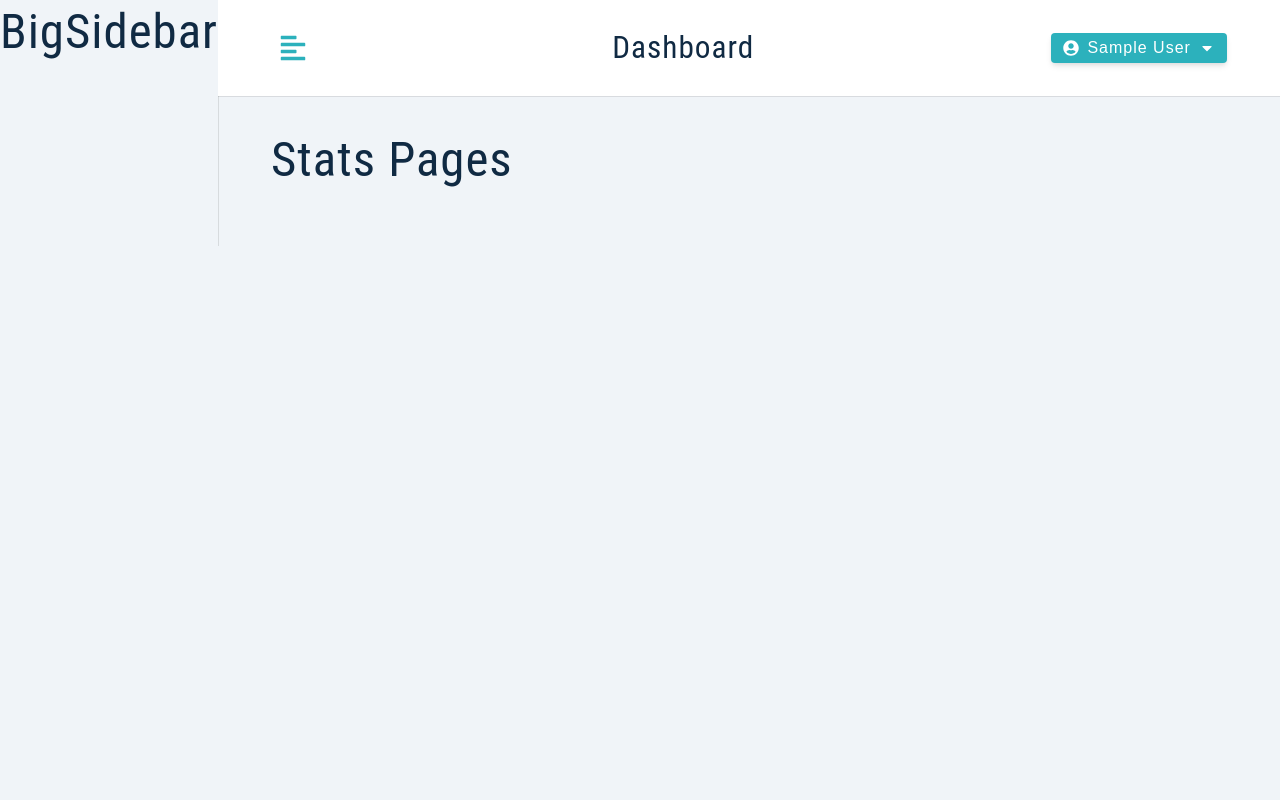
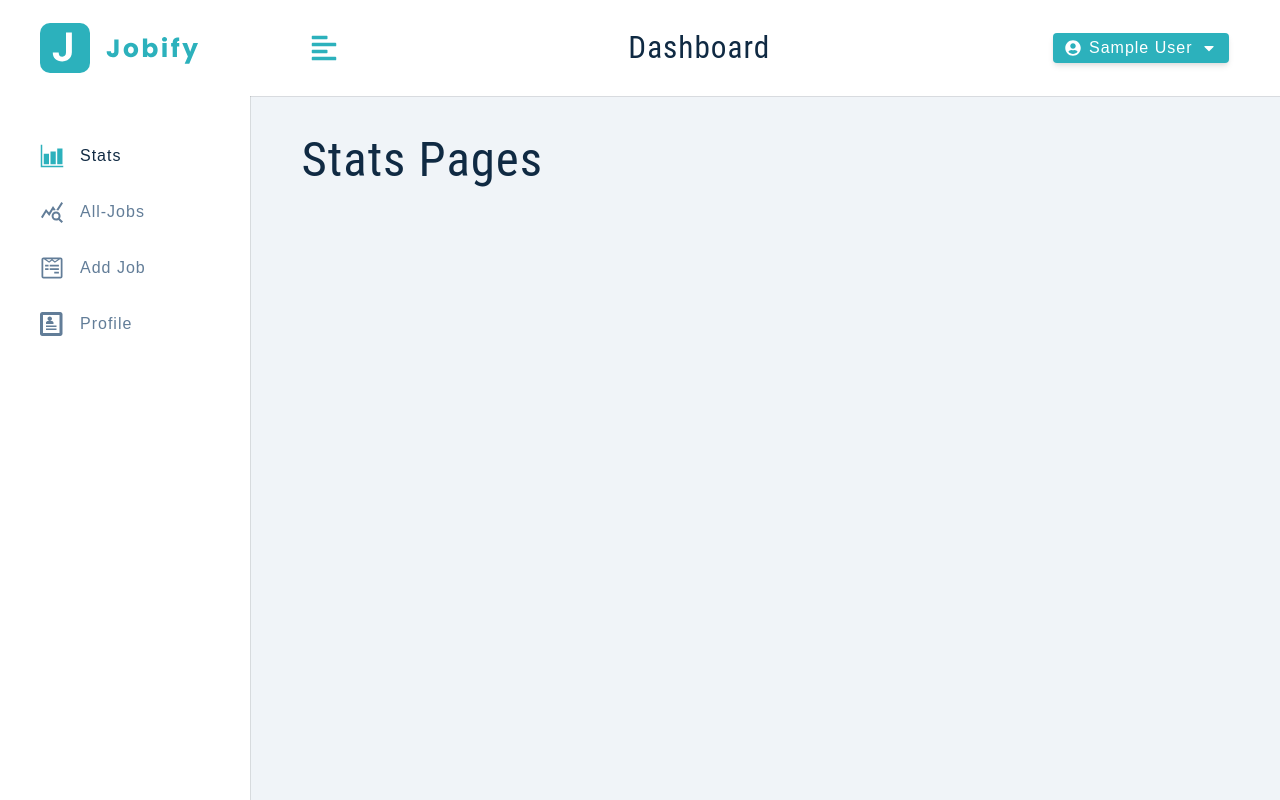
Before and after one commit to AnsariAbdullah/jobify, a React (Create React App) app in the folder client/: page / in a window 1280 px wide. Built offline with nearby package versions, Linux system fonts and the light colour scheme; sample sign-in values are in the browser's storage.

Commit message:
add big sidebar

```diff
--- a/client/src/components/BigSidebar.js
+++ b/client/src/components/BigSidebar.js
@@ -1,9 +1,26 @@
+import NavLinks from './NavLinks';
+import Logo from './Logo';
 import Wrapper from "../assets/wrappers/BigSidebar";
+import { useAppContext } from '../context/appContext';
+
 
 const BigSidebar = () => {
+	const { showSidebar } = useAppContext()
+
 	return (
 		<Wrapper>
-			<h1>BigSidebar</h1>
+			<div
+				className={
+					showSidebar ? 'sidebar-container ' : 'sidebar-container show-sidebar'
+				}
+			>
+				<div className='content'>
+					<header>
+						<Logo />
+					</header>
+					<NavLinks />
+				</div>
+			</div>
 		</Wrapper>
 	);
 }
```
